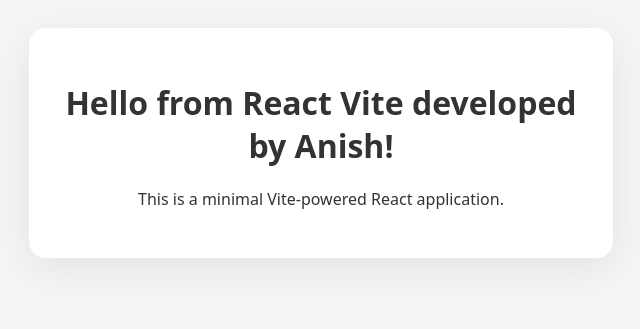
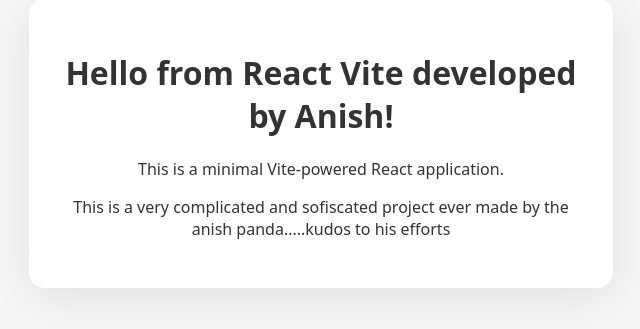
Before and after one commit to i-anish/react-vite-app, a React (Vite) app: page / in a window 1280 px wide. Shown: the part 289-618 px from the top of the page, without its empty margins (319-959 px from the left). Built offline with nearby package versions, Linux system fonts and the light colour scheme; the HTML template or start-up script is replaced by a standard one.

Commit message:
another small change

```diff
--- a/src/App.jsx
+++ b/src/App.jsx
@@ -3,6 +3,7 @@
     <div className="app">
       <h1>Hello from React Vite developed by Anish!</h1>
       <p>This is a minimal Vite-powered React application.</p>
+      <p>This is a very complicated and sofiscated project ever made by the anish panda.....kudos to his efforts</p>
     </div>
   );
 }
```
